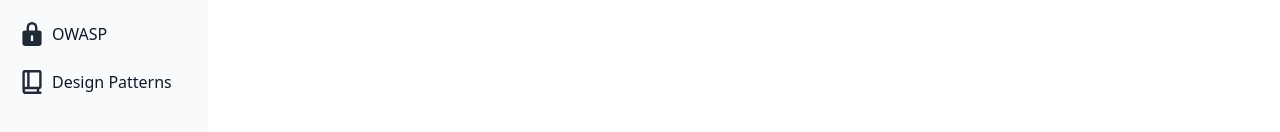
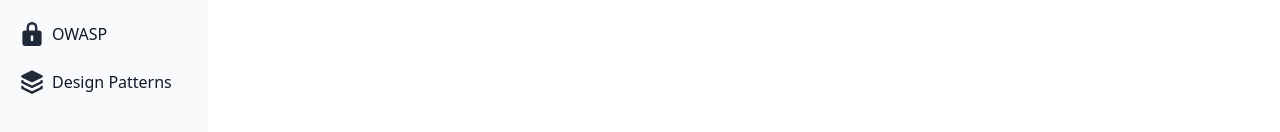
Before and after one commit to Sharqiewicz/Sharqist, a React (Vite) app: page / in a window 1280 px wide. Shown: the part 472-604 px from the top of the page. Built offline with nearby package versions, Linux system fonts and the light colour scheme.

Commit message:
Add Layers Icon

```diff
--- /dev/null
+++ b/src/assets/icons/LayersIcon.tsx
@@ -0,0 +1,13 @@
+export const LayersIcon = () => (
+  <svg
+    className='w-6 h-6 text-gray-800 dark:text-white'
+    aria-hidden='true'
+    xmlns='http://www.w3.org/2000/svg'
+    fill='currentColor'
+    viewBox='0 0 20 20'
+  >
+    <path d='m1.56 6.245 8 3.924a1 1 0 0 0 .88 0l8-3.924a1 1 0 0 0 0-1.8l-8-3.925a1 1 0 0 0-.88 0l-8 3.925a1 1 0 0 0 0 1.8Z' />
+    <path d='M18 8.376a1 1 0 0 0-1 1v.163l-7 3.434-7-3.434v-.163a1 1 0 0 0-2 0v.786a1 1 0 0 0 .56.9l8 3.925a1 1 0 0 0 .88 0l8-3.925a1 1 0 0 0 .56-.9v-.786a1 1 0 0 0-1-1Z' />
+    <path d='M17.993 13.191a1 1 0 0 0-1 1v.163l-7 3.435-7-3.435v-.163a1 1 0 1 0-2 0v.787a1 1 0 0 0 .56.9l8 3.925a1 1 0 0 0 .88 0l8-3.925a1 1 0 0 0 .56-.9v-.787a1 1 0 0 0-1-1Z' />
+  </svg>
+)
--- a/src/assets/icons/index.ts
+++ b/src/assets/icons/index.ts
@@ -10,3 +10,4 @@ export * from './CodeIcon'
 export * from './GitIcon'
 export * from './MergeIcon'
 export * from './LockIcon'
+export * from './LayersIcon'
--- a/src/components/Sidebar/Sidebar.tsx
+++ b/src/components/Sidebar/Sidebar.tsx
@@ -11,6 +11,7 @@ import {
   GitIcon,
   MergeIcon,
   LockIcon,
+  LayersIcon,
 } from '../../assets/icons'
 import { useSidebar } from '../../hooks'
 
@@ -77,7 +78,7 @@ const OWASP: Subpage = {
 const DESIGN_PATTERNS: Subpage = {
   path: PATHS.PROJECTS_LIST,
   name: 'Design Patterns',
-  icon: <BookIcon />,
+  icon: <LayersIcon />,
 }
 
 function Sidebar() {
```
